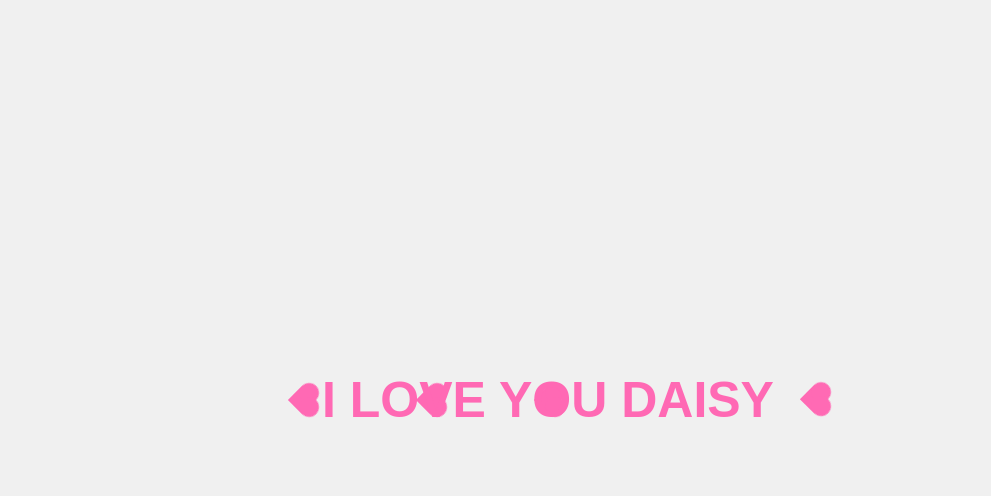
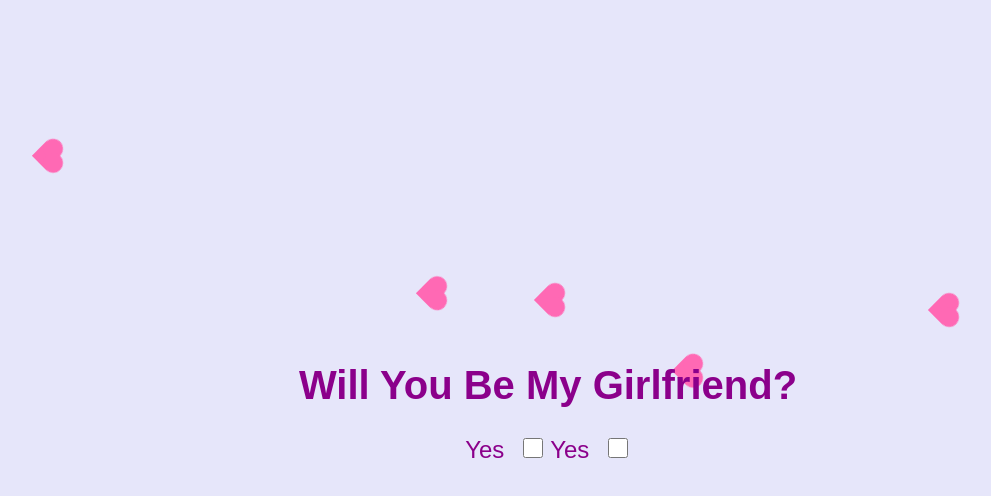
Before and after one commit to Trez-25/ILOVEYOUDAISY, a plain HTML site: page index.html in a window 1280 px wide. Shown: the whole page, without its empty margins (92-1083 px from the left). Drawn offline with Linux system fonts and the light colour scheme.

Commit message:
index.html

```diff
--- a/index.html
+++ b/index.html
@@ -3,7 +3,7 @@
 <head>
     <meta charset="UTF-8">
     <meta name="viewport" content="width=device-width, initial-scale=1.0">
-    <title>I Love You Daisy</title>
+    <title>Will You Be My Girlfriend?</title>
     <style>
         body {
             margin: 0;
@@ -12,27 +12,46 @@
             display: flex;
             justify-content: center;
             align-items: center;
-            background-color: #f0f0f0;
+            background-color: #E6E6FA; /* Lavender background */
+            font-family: 'Arial', sans-serif;
             overflow: hidden;
-            font-family: 'Arial', sans-serif;
+            position: relative;
         }
 
-        h1 {
-            position: relative;
-            font-size: 50px;
-            color: #ff69b4;
-            font-weight: bold;
+        .container {
             text-align: center;
             z-index: 2;
         }
 
+        h1 {
+            font-size: 2.5rem;
+            color: #8B008B; /* Darker purple for the text */
+        }
+
+        /* The Yes/Yes Options */
+        .options {
+            margin-top: 20px;
+        }
+
+        label {
+            font-size: 1.5rem;
+            color: #8B008B;
+            margin-right: 10px;
+        }
+
+        .options input[type="checkbox"] {
+            width: 20px;
+            height: 20px;
+        }
+
+        /* Bouncing hearts */
         .heart {
             position: absolute;
             width: 20px;
             height: 20px;
-            background-color: #ff69b4;
+            background-color: #FF69B4; /* Pink hearts */
             transform: rotate(45deg);
-            animation: float 5s infinite ease-in-out;
+            animation: bounce 4s infinite ease-in-out;
         }
 
         .heart:before,
@@ -41,7 +60,7 @@
             position: absolute;
             width: 20px;
             height: 20px;
-            background-color: #ff69b4;
+            background-color: #FF69B4;
             border-radius: 50%;
         }
 
@@ -55,80 +74,69 @@
             top: 0;
         }
 
-        @keyframes float {
-            0% {
+        @keyframes bounce {
+            0%, 100% {
                 transform: translateY(0) rotate(45deg);
-                opacity: 1;
             }
-            100% {
-                transform: translateY(-100vh) rotate(45deg);
-                opacity: 0;
+            50% {
+                transform: translateY(-200px) rotate(45deg);
             }
         }
 
-        /* Random heart generator */
+        /* Randomly place the hearts */
         .heart:nth-child(1) {
-            left: 10%;
-            animation-duration: 4s;
+            top: 10%;
+            left: 20%;
+            animation-duration: 5s;
             animation-delay: 0s;
         }
-
         .heart:nth-child(2) {
-            left: 20%;
-            animation-duration: 5s;
+            top: 20%;
+            left: 50%;
+            animation-duration: 7s;
             animation-delay: 1s;
         }
-
         .heart:nth-child(3) {
-            left: 30%;
-            animation-duration: 3s;
+            top: 50%;
+            left: 80%;
+            animation-duration: 6s;
+            animation-delay: 0.5s;
+        }
+        .heart:nth-child(4) {
+            top: 40%;
+            left: 10%;
+            animation-duration: 8s;
+            animation-delay: 0s;
+        }
+        .heart:nth-child(5) {
+            top: 60%;
+            left: 40%;
+            animation-duration: 5.5s;
             animation-delay: 2s;
         }
-
-        .heart:nth-child(4) {
-            left: 40%;
-            animation-duration: 4.5s;
-            animation-delay: 0.5s;
-        }
-
-        .heart:nth-child(5) {
-            left: 50%;
-            animation-duration: 6s;
-            animation-delay: 1.5s;
-        }
-
         .heart:nth-child(6) {
+            top: 70%;
             left: 60%;
-            animation-duration: 3.5s;
-            animation-delay: 2.5s;
-        }
-
-        .heart:nth-child(7) {
-            left: 70%;
-            animation-duration: 4.2s;
+            animation-duration: 9s;
             animation-delay: 0.7s;
-        }
-
-        .heart:nth-child(8) {
-            left: 80%;
-            animation-duration: 5.5s;
-            animation-delay: 1.2s;
-        }
-
-        .heart:nth-child(9) {
-            left: 90%;
-            animation-duration: 4.8s;
-            animation-delay: 1.8s;
         }
     </style>
 </head>
 <body>
-    <h1>I LOVE YOU DAISY</h1>
 
-    <!-- Multiple hearts for animation -->
-    <div class="heart"></div>
-    <div class="heart"></div>
-    <div class="heart"></div>
+    <div class="container">
+        <h1>Will You Be My Girlfriend?</h1>
+
+        <div class="options">
+            <label for="yes1">Yes</label>
+            <input type="checkbox" id="yes1">
+
+            <label for="yes2">Yes</label>
+            <input type="checkbox" id="yes2">
+        </div>
+    </div>
+
+    <!-- Many bouncing hearts in the background -->
     <div class="heart"></div>
     <div class="heart"></div>
     <div class="heart"></div>
```
